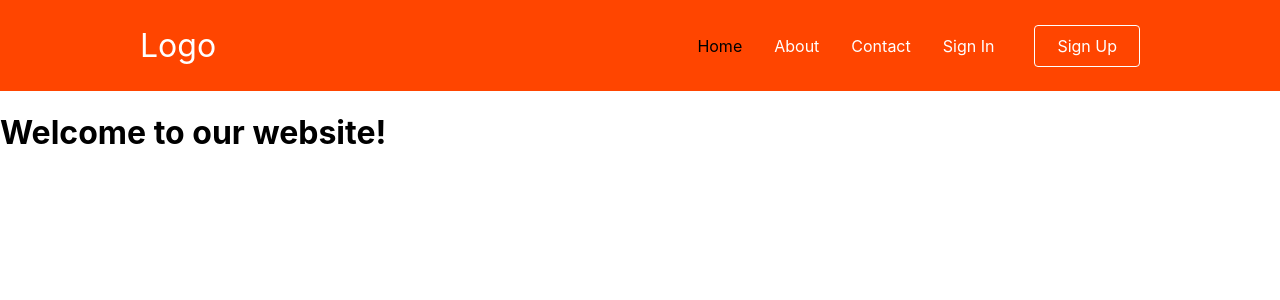
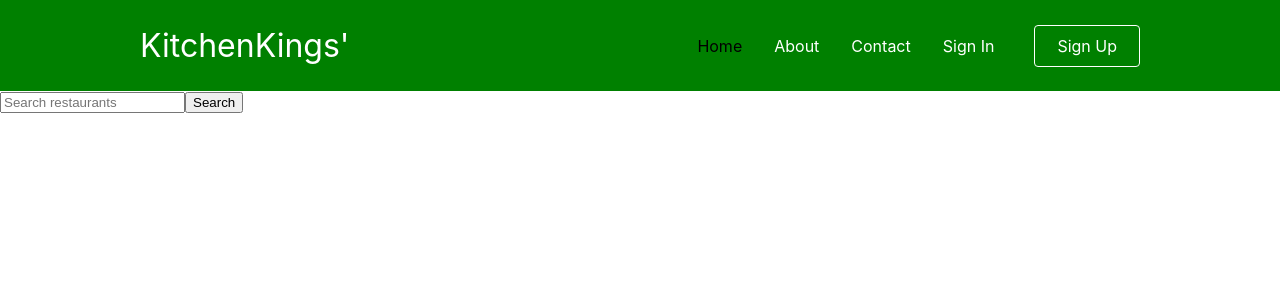
Before and after one commit to paulrobert99/elproyectetest, a React (Create React App) app in the folder test-app/: page / in a window 1280 px wide. Shown: the top 300 px of the page. Built offline with nearby package versions, Linux system fonts and the light colour scheme.

Commit message:
Searchbar on the home screen

```diff
--- a/test-app/src/App.js
+++ b/test-app/src/App.js
@@ -8,19 +8,23 @@ import About from './pages/about';
 import Contact from './pages/contact';
 import SignUp from './pages/signup';
 import SignIn from './pages/signin';
+import SearchBar from './components/Search';
+
+
 
 function App() {
     return (
         <Router>
             <Navbar />
             <Switch>
-                <Route path="/" exact component={Home} />
+                <Route path="/" exact component={Home, SearchBar} />
                 <Route path="/about" component={About} />
                 <Route path="/contact" component={Contact} />
                 <Route path="/signin" component={SignIn} />
                 <Route path="/sign-up" component={SignUp} />
             </Switch>
         </Router>
+
     );
 }
 
--- a/test-app/src/components/Navbar/NavbarElements.js
+++ b/test-app/src/components/Navbar/NavbarElements.js
@@ -3,7 +3,7 @@ import { NavLink as Link } from "react-router-dom";
 import styled from "styled-components";
 
 export const Nav = styled.nav`
-    background: orangered;
+    background: green;
     height: 85px;
     display: flex;
     justify-content: space-between;
--- a/test-app/src/components/Navbar/index.js
+++ b/test-app/src/components/Navbar/index.js
@@ -15,7 +15,7 @@ const Navbar = () => {
         <>
             <Nav>
                 <NavLogo to="/">
-                    Logo
+                    KitchenKings'
                 </NavLogo>
                 <Bars />
 
--- a/test-app/src/pages/index.js
+++ b/test-app/src/pages/index.js
@@ -3,6 +3,7 @@ import React from 'react';
 const Home = () => {
     return (
         <h1>Welcome to our website!</h1>
+
     );
 };
 
```
Also changed, not shown: test-app/src/components/Search.js (renamed from test-app/src/search.js).
